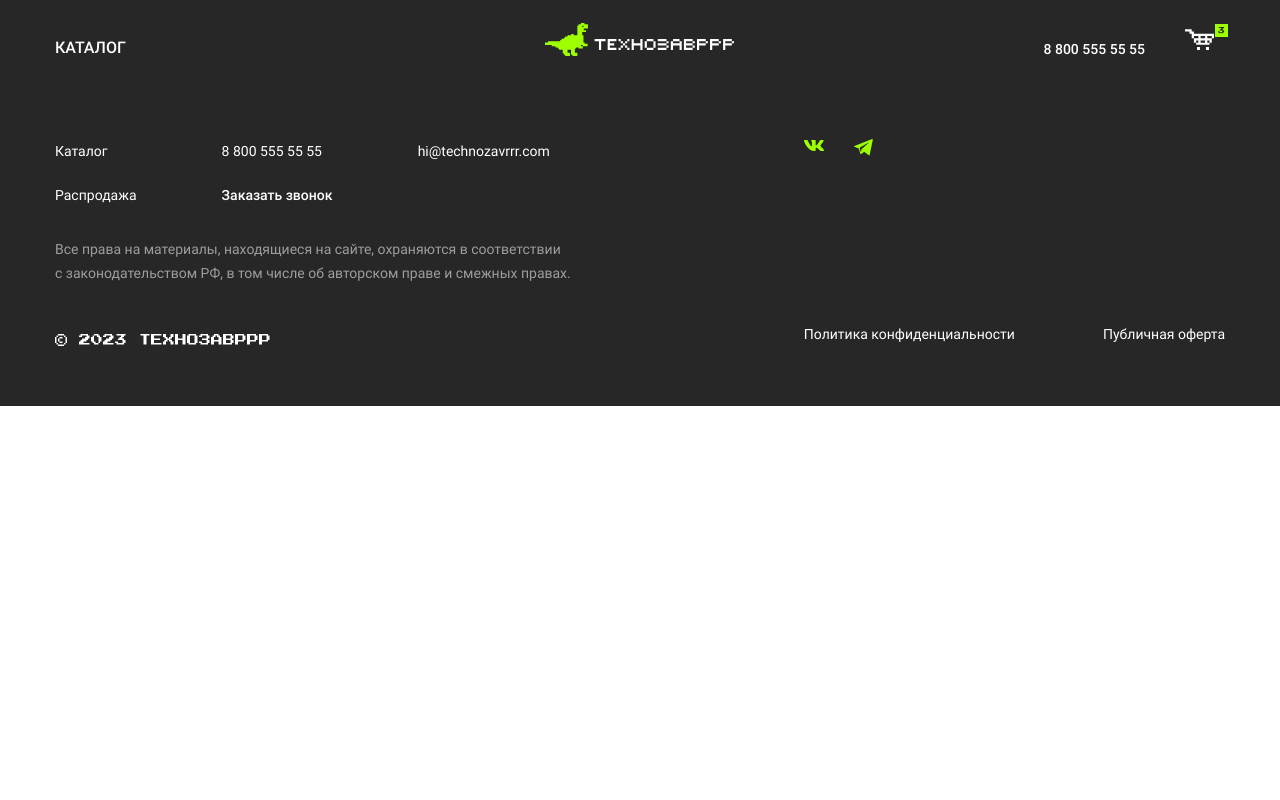
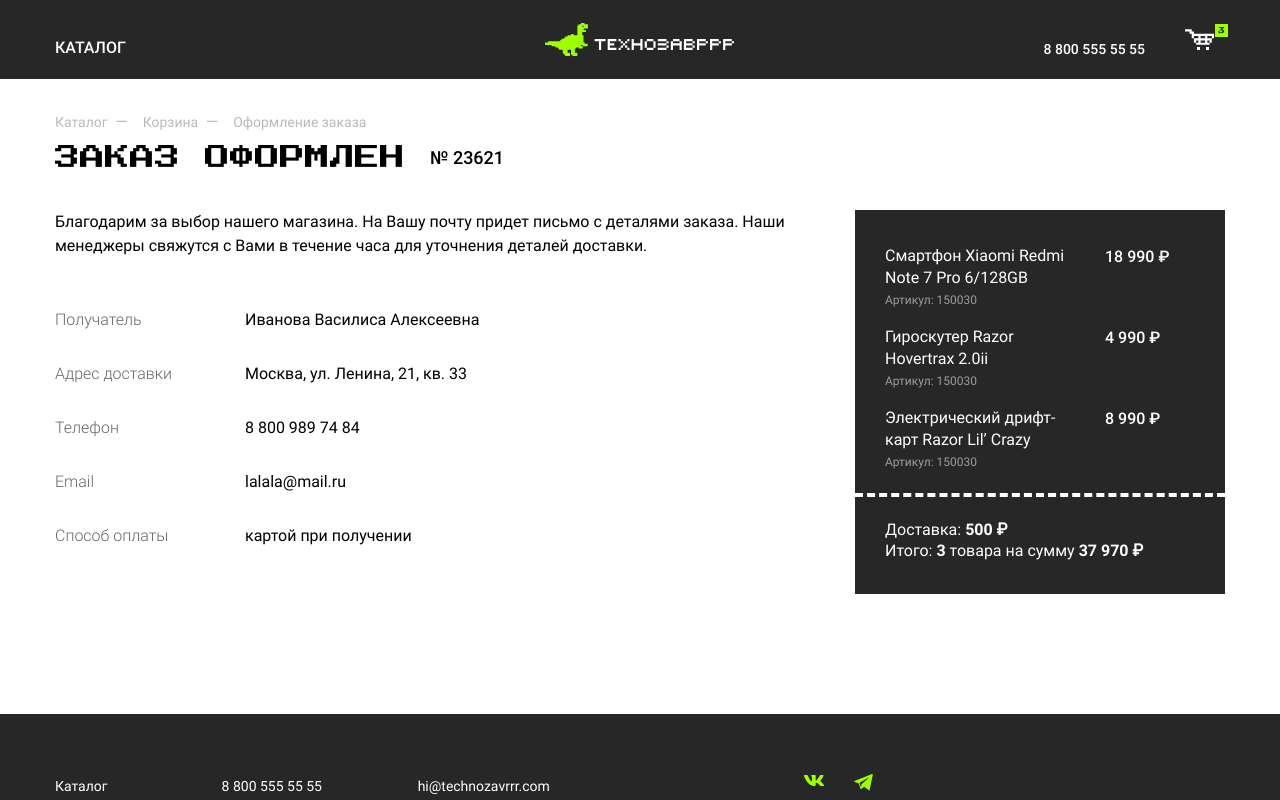
Before and after one commit to paxasonik/vue-shop, a Vue app: page /sent in a window 1280 px wide. Shown: the top 800 px of the page. Built offline with nearby package versions, Linux system fonts and the light colour scheme.

Commit message:
added order components

```diff
--- /dev/null
+++ b/src/assets/scss/components/sent/sent.scss
@@ -0,0 +1,22 @@
+.dictionary {
+  margin: 0;
+  padding: 0;
+  list-style: none
+}
+
+.dictionary__item {
+  display: grid;
+  grid-template-columns:170px 1fr;
+  grid-gap: 20px;
+  font-size: 16px;
+  line-height: 24px
+}
+
+.dictionary__item:not(:last-child) {
+  margin-bottom: 30px
+}
+
+.dictionary__key {
+  opacity: .6;
+  font-weight: 300
+}
--- a/src/assets/scss/main.scss
+++ b/src/assets/scss/main.scss
@@ -13,3 +13,5 @@
 @import "components/cart/cart";
 
 @import "components/order/order";
+
+@import "components/sent/sent";
--- a/src/pages/OrderPage.vue
+++ b/src/pages/OrderPage.vue
@@ -119,9 +119,12 @@
             <p>Итого: <b>3</b> товара на сумму <b>37 970 ₽</b></p>
           </div>
 
-          <button class="cart__button button button--primery" type="submit">
-            Оформить заказ
-          </button>
+<!--          <button class="cart__button button button--primery" type="submit">-->
+<!--            Оформить заказ-->
+<!--          </button>-->
+            <router-link :to="{ name: 'sent' }" class="cart__button button button--primery">
+              Оформить заказ
+            </router-link>
         </div>
         <div class="cart__error form__error-block">
           <h4>Заявка не отправлена!</h4>
--- a/src/pages/SentPage.vue
+++ b/src/pages/SentPage.vue
@@ -3,9 +3,88 @@
 </script>
 
 <template>
+  <main class="content container">
+    <div class="content__top">
+      <ul class="breadcrumbs">
+        <li class="breadcrumbs__item">
+          <a class="breadcrumbs__link" href="index.html">
+            Каталог
+          </a>
+        </li>
+        <li class="breadcrumbs__item">
+          <a class="breadcrumbs__link" href="cart.html">
+            Корзина
+          </a>
+        </li>
+        <li class="breadcrumbs__item">
+          <a class="breadcrumbs__link">
+            Оформление заказа
+          </a>
+        </li>
+      </ul>
 
+      <h1 class="content__title">
+        Заказ оформлен <span>№ 23621</span>
+      </h1>
+    </div>
+
+    <section class="cart">
+      <form class="cart__form form" action="#" method="POST">
+        <div class="cart__field">
+          <p class="cart__message">
+            Благодарим за&nbsp;выбор нашего магазина. На&nbsp;Вашу почту придет письмо с&nbsp;деталями заказа.
+            Наши менеджеры свяжутся с&nbsp;Вами в&nbsp;течение часа для уточнения деталей доставки.
+          </p>
+
+          <ul class="dictionary">
+            <li class="dictionary__item">
+              <span class="dictionary__key">Получатель</span>
+              <span class="dictionary__value">Иванова Василиса Алексеевна</span>
+            </li>
+            <li class="dictionary__item">
+                <span class="dictionary__key">Адрес доставки</span>
+                <span class="dictionary__value">Москва, ул. Ленина, 21, кв. 33</span>
+            </li>
+            <li class="dictionary__item">
+                <span class="dictionary__key">Телефон</span>
+                <span class="dictionary__value">8 800 989 74 84</span>
+            </li>
+            <li class="dictionary__item">
+                <span class="dictionary__key">Email</span>
+                <span class="dictionary__value">lalala@mail.ru</span>
+            </li>
+            <li class="dictionary__item">
+                <span class="dictionary__key">Способ оплаты</span>
+                <span class="dictionary__value">картой при получении</span>
+            </li>
+          </ul>
+        </div>
+
+        <div class="cart__block">
+          <ul class="cart__orders">
+            <li class="cart__order">
+              <h3>Смартфон Xiaomi Redmi Note 7 Pro 6/128GB</h3>
+              <b>18 990 ₽</b>
+              <span>Артикул: 150030</span>
+            </li>
+            <li class="cart__order">
+              <h3>Гироскутер Razor Hovertrax 2.0ii</h3>
+              <b>4 990 ₽</b>
+              <span>Артикул: 150030</span>
+            </li>
+            <li class="cart__order">
+              <h3>Электрический дрифт-карт Razor Lil’ Crazy</h3>
+              <b>8 990 ₽</b>
+              <span>Артикул: 150030</span>
+            </li>
+          </ul>
+
+          <div class="cart__total">
+            <p>Доставка: <b>500 ₽</b></p>
+            <p>Итого: <b>3</b> товара на сумму <b>37 970 ₽</b></p>
+          </div>
+        </div>
+      </form>
+    </section>
+  </main>
 </template>
-
-<style scoped>
-
-</style>
```
